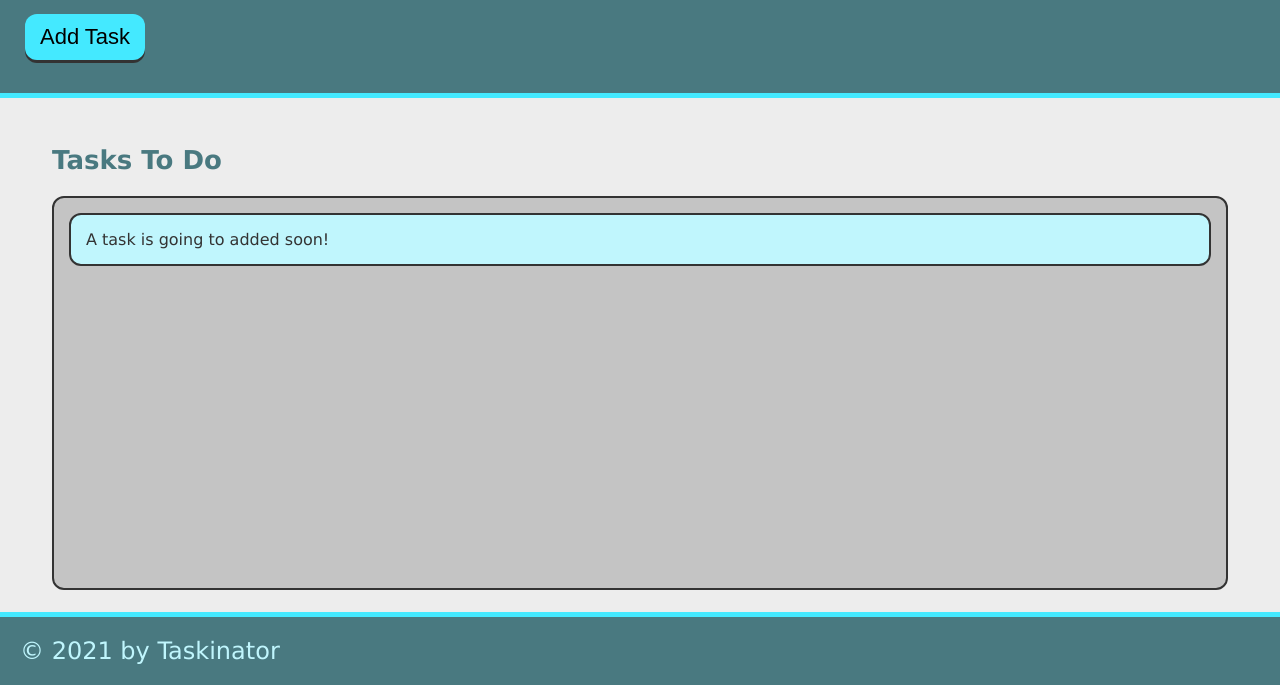
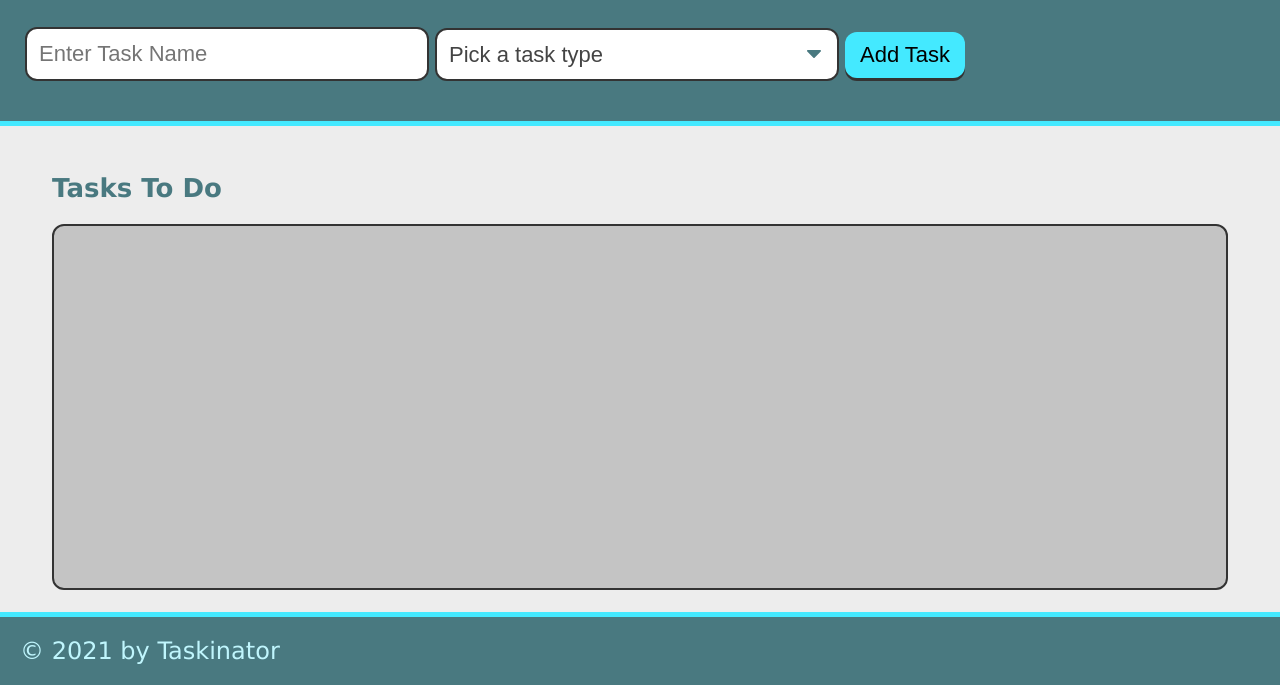
Before and after one commit to socialcancer/portfolio-generator, a plain HTML site: page index.html in a window 1280 px wide. Shown: the part 115-800 px from the top of the page. Drawn offline with Linux system fonts and the light colour scheme.

Commit message:
adding the functionality to the HTML page

```diff
--- a/index.html
+++ b/index.html
@@ -15,15 +15,29 @@
     <header>
         <h1 class="page-title">Taskinator</h1>
         <p>Click the button below to add a new task!</p>
-        <button class="btn" id="save-task">Add Task</button>
+        <form id="task-form">
+
+            <div class="form-group"><input type="text" name="task-name" placeholder="Enter Task Name" /></div>
+
+            <div class="form-group">
+                <select name="task-type" class="select-dropdown">
+                    <option value="" disabled selected>Pick a task type</option>
+                    <option value="Print">Print</option>
+                    <option value="Web">Web</option>
+                    <option value="Mobile">Mobile</option>
+                </select>
+            </div>
+
+            <div class="form-group">
+                <button class="btn" id="save-task" type="submit">Add Task</button>
+            </div>
+        </form>
     </header>
 
     <main class="page-content">
         <section class="task-list-wrapper">
             <h2 class="list-title">Tasks To Do</h2>
-            <ul class="task-list" id="tasks-to-do">
-                <li class="task-item">A task is going to added soon!</li>
-            </ul>
+            <ul class="task-list" id="tasks-to-do"></ul>
         </section>
     </main>
 
```
